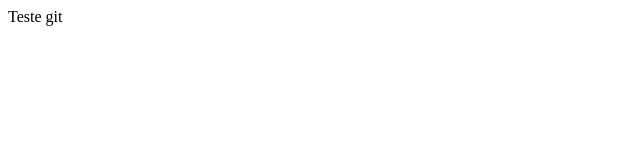
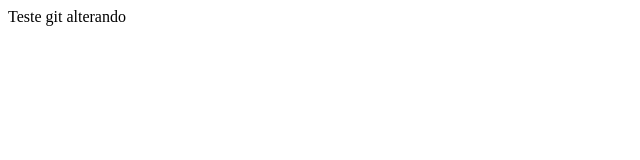
Before and after one commit to diegooborges/novo-projeto, a plain HTML site: page index.html in a window 1280 px wide. Shown: the full height of the page, 0-640 px from the left. Drawn offline with Linux system fonts and the light colour scheme.

Commit message:
addicionado o alterando

```diff
--- a/index.html
+++ b/index.html
@@ -7,5 +7,8 @@
 </head>
 <body>
     Teste git
+
+    alterando
+
 </body>
 </html>
```
